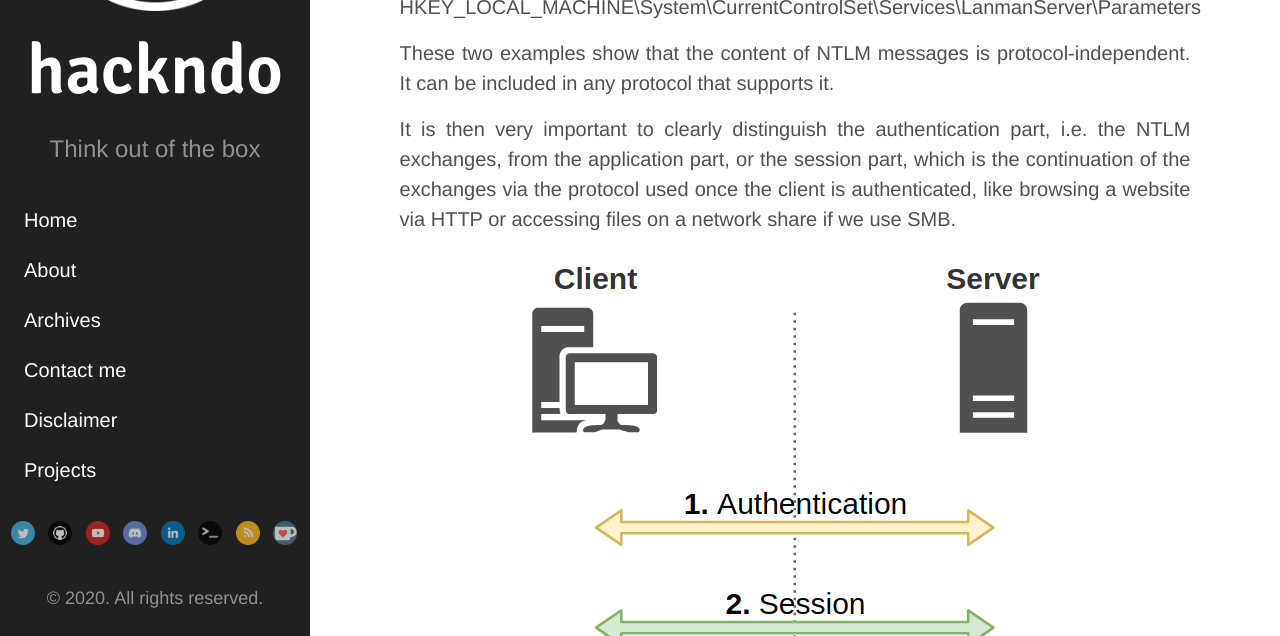
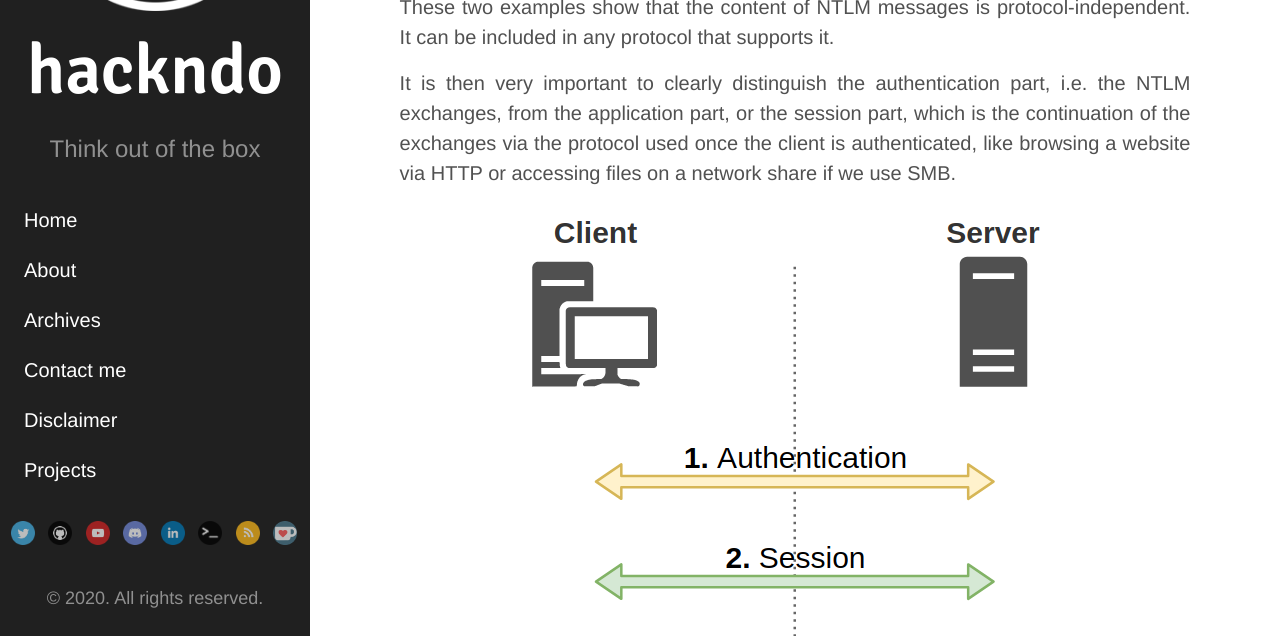
Before and after one commit to Hackndo/en.hackndo.github.io, a Jekyll site: the page built from _posts/2020-03-03-ntlm-relay.md, in a window 1280 px wide and 900 px high, scrolled down 14086 px, cut to the strip 264-900 px from the top of the window. Built offline with Jekyll 4.4.1, drawn with Linux system fonts in a browser that asks for light colours; comment, search, counter and statistics services are not loaded.

Commit message:
Remove typo registry key

```diff
--- a/_posts/2020-03-03-ntlm-relay.md
+++ b/_posts/2020-03-03-ntlm-relay.md
@@ -260,7 +260,6 @@ What is important to remember is that there is a specific SMB command with an al
 Here is an example of an SMB packet containing the response of a server to an authentication.
 
 [![NTLM in SMB](/assets/uploads/2020/03/ntlm_smb_pcap_example.png)](/assets/uploads/2020/03/ntlm_smb_pcap_example.png)
-HKEY_LOCAL_MACHINE\System\CurrentControlSet\Services\LanmanServer\Parameters
 
 These two examples show that the content of NTLM messages is protocol-independent. It can be included in any protocol that supports it.
 
```
